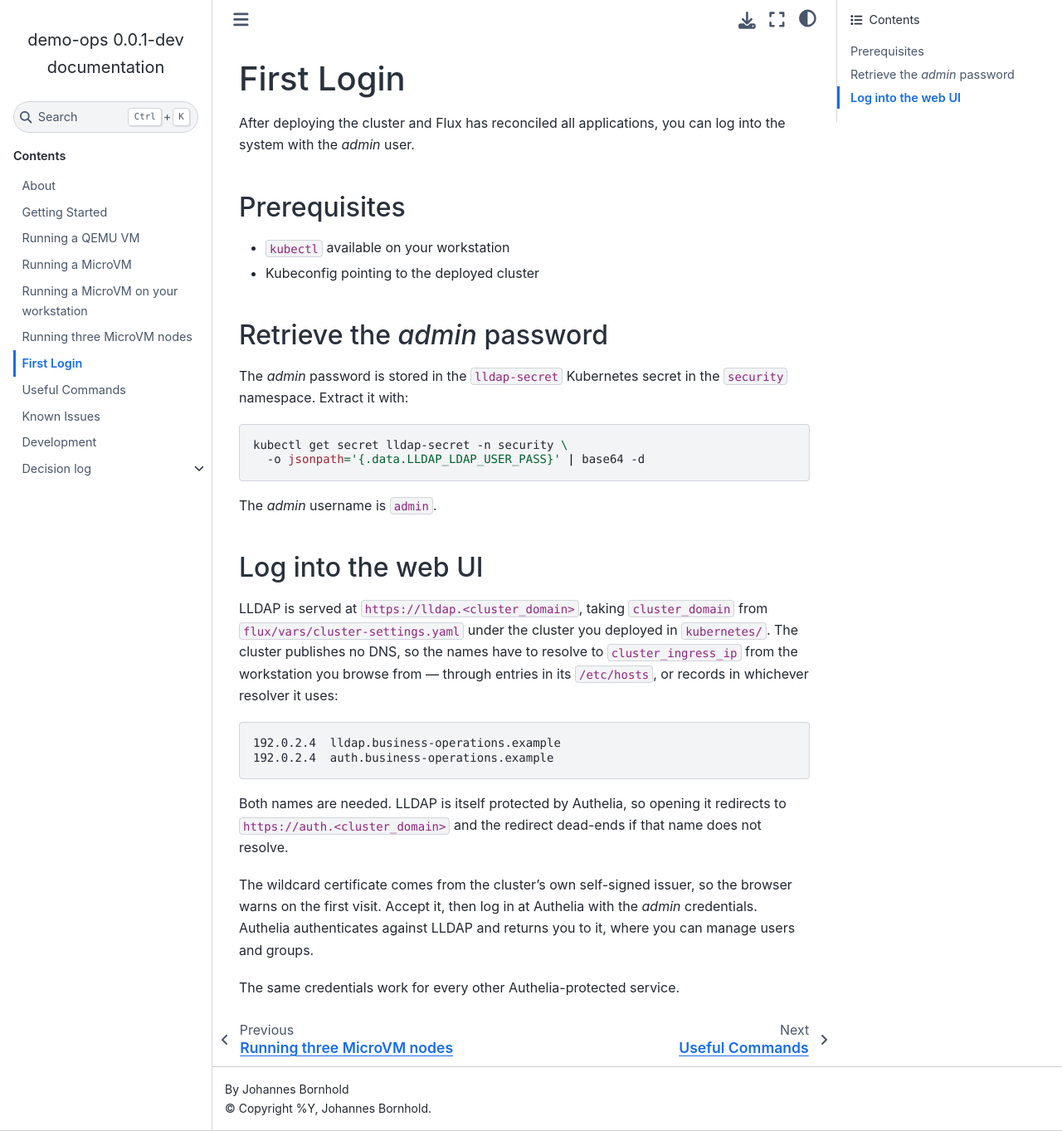
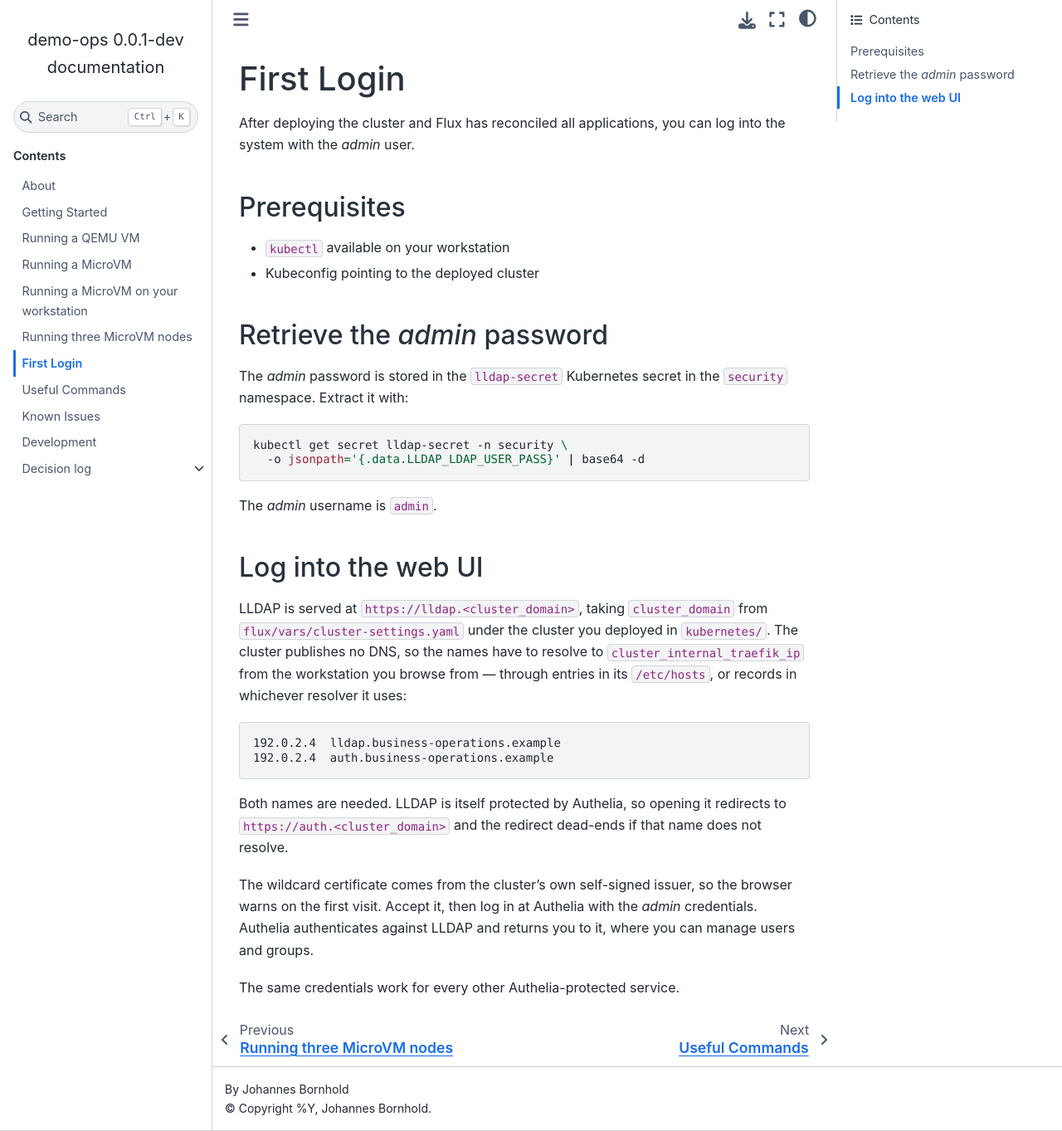
Before and after one commit to bo-tech/demo-ops, a Sphinx documentation site: the page built from docs/first-login.rst, in a window 1280 px wide and 1363 px high. Shown: the whole window at 83% size. Built offline with Sphinx 7.4.7 and the Sphinx Book theme 1.1.4, drawn with Linux system fonts in a browser that asks for light colours.

Commit message:
docs: Name the Traefik address variable

```diff
--- a/docs/first-login.rst
+++ b/docs/first-login.rst
@@ -34,7 +34,7 @@ LLDAP is served at ``https://lldap.<cluster_domain>``, taking
 ``cluster_domain`` from ``flux/vars/cluster-settings.yaml`` under the
 cluster you deployed in ``kubernetes/``. The
 cluster publishes no DNS, so the names have to resolve to
-``cluster_ingress_ip`` from the workstation you browse from — through
+``cluster_internal_traefik_ip`` from the workstation you browse from — through
 entries in its ``/etc/hosts``, or records in whichever resolver it
 uses:
 
--- a/docs/getting-started.rst
+++ b/docs/getting-started.rst
@@ -59,7 +59,7 @@ Then set the load balancer addresses in
 ``kubernetes/cluster-demo/flux/vars/cluster-settings.yaml``. The two
 Cilium pools, ``cilium_static_pool_cidr`` and ``cilium_pool_cidr``,
 must lie inside the machine's own subnet, and so must
-``cluster_ingress_ip``, which is handed out from the static pool.
+``cluster_internal_traefik_ip``, which is handed out from the static pool.
 Cilium announces these addresses by answering ARP on the machine's
 link, and a client only sends an ARP request for an address it
 considers on-link, so a pool outside the subnet is announced to
--- a/docs/run-three-node-microvm.rst
+++ b/docs/run-three-node-microvm.rst
@@ -57,7 +57,7 @@ The cluster
 
 Set the load balancer addresses in
 ``kubernetes/cluster-demo-multi-node/flux/vars/cluster-settings.yaml``.
-The Cilium pools and ``cluster_ingress_ip`` must lie inside the guests'
+The Cilium pools and ``cluster_internal_traefik_ip`` must lie inside the guests'
 subnet; :doc:`getting-started` explains why.
 
 Set ``cluster_service_host`` to the address of the first node. The
```
